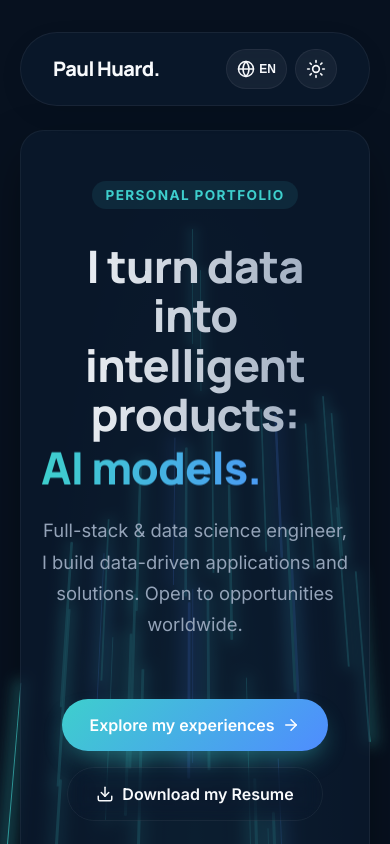
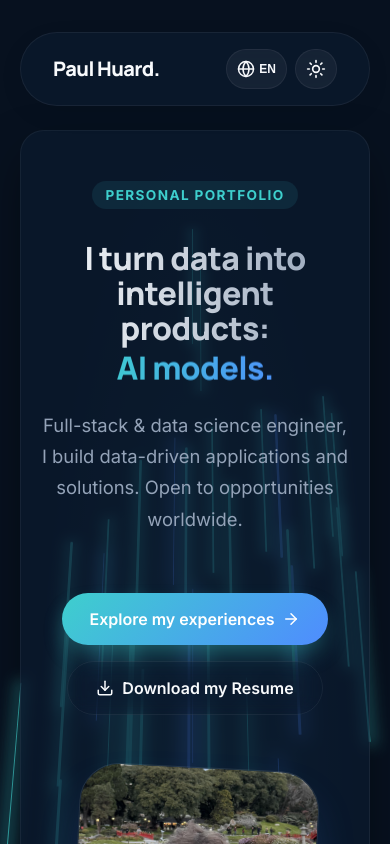
Before and after one commit to Paulhrd/Paul_hrd_portfolio, a Next.js app: page / in a window 390 px wide. Shown: the top 844 px of the page. Built offline with nearby package versions, Linux system fonts and the light colour scheme; no server answers; the database is empty.

Commit message:
feat: add global CSS styles and include CV PDF documents

```diff
--- a/app/globals.css
+++ b/app/globals.css
@@ -111,7 +111,7 @@ h3,
 }
 
 h1 {
-  font-size: clamp(2.8rem, 7vw, 4rem);
+  font-size: clamp(2rem, 7vw, 4rem);
   font-weight: 800;
   margin-top: 16px;
   background: linear-gradient(to right, var(--text), var(--text-muted));
@@ -148,6 +148,32 @@ h1 {
   -webkit-text-fill-color: transparent;
   background-clip: text;
   white-space: nowrap;
+}
+
+/* Mobile: animated title fix */
+@media (max-width: 860px) {
+  .animated-hero-title {
+    align-items: center;
+    width: 100%;
+  }
+
+  .title-dynamic {
+    display: flex;
+    justify-content: center;
+    width: 100%;
+    max-width: 100%;
+  }
+
+  .word-slider {
+    align-items: center;
+  }
+
+  .slider-word {
+    justify-content: center;
+    white-space: normal;
+    text-align: center;
+    width: 100%;
+  }
 }
 
 @keyframes slideWords {
```
Also changed, not shown: 2 other files (tests, documents, lock files or other folders).
